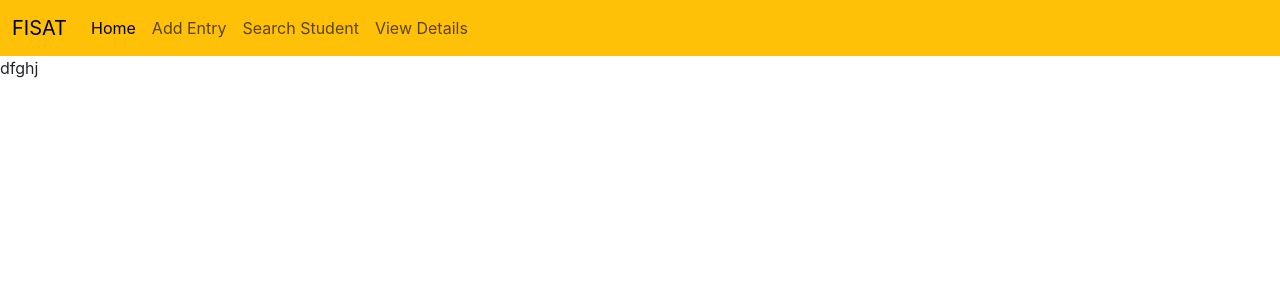
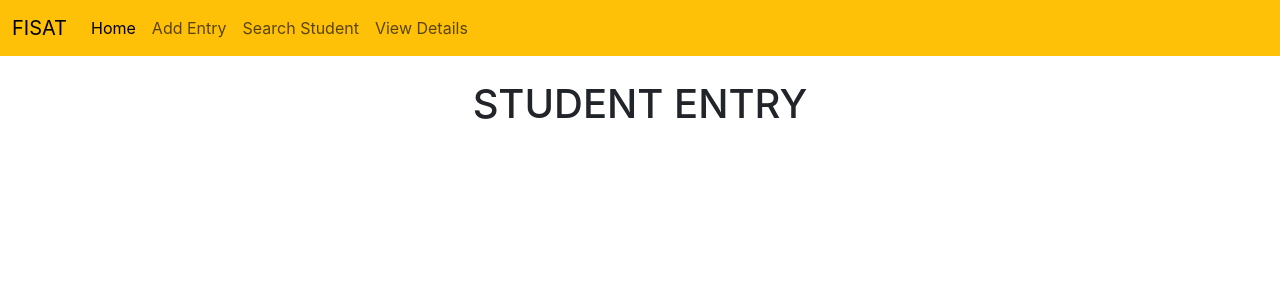
Before and after one commit to Anna-J-o-s-e/fisat-student-app-react, a React (Create React App) app: page /add in a window 1280 px wide. Shown: the top 300 px of the page. Built offline with nearby package versions, Linux system fonts and the light colour scheme.

Commit message:
homepage completed

```diff
--- a/src/components/AddStudent.jsx
+++ b/src/components/AddStudent.jsx
@@ -5,8 +5,8 @@ const AddStudent = () => {
   return (
     <div>
 <NavBar/>
-
-dfghj
+<br />
+<center><h1>STUDENT ENTRY</h1></center>
     </div>
   )
 }
--- a/src/components/HomePage.jsx
+++ b/src/components/HomePage.jsx
@@ -8,10 +8,10 @@ const HomePage = () => {
             <NavBar />
             <br />
             <br />
-            <center>
+            <center><font color="#000080">
                 <h1>FEDERAL INSTITUTE OF SCIENCE AND TECHNOLOGY (FISAT)®</h1><br />
                 <h5>HORMIS NAGAR, MOOKKANNOOR P O, ANGAMALY, ERNAKULAM DISTRICT. KERALA, INDIA, PIN - 683 577. PH: 0484 - 2725272.</h5>
-
+            </font>
             </center>
             <br />
             <div className="container">
@@ -46,7 +46,7 @@ const HomePage = () => {
                         </div>
 
 
-                    </div>
+                        </div>
                 </div>
             </div>
 
```
